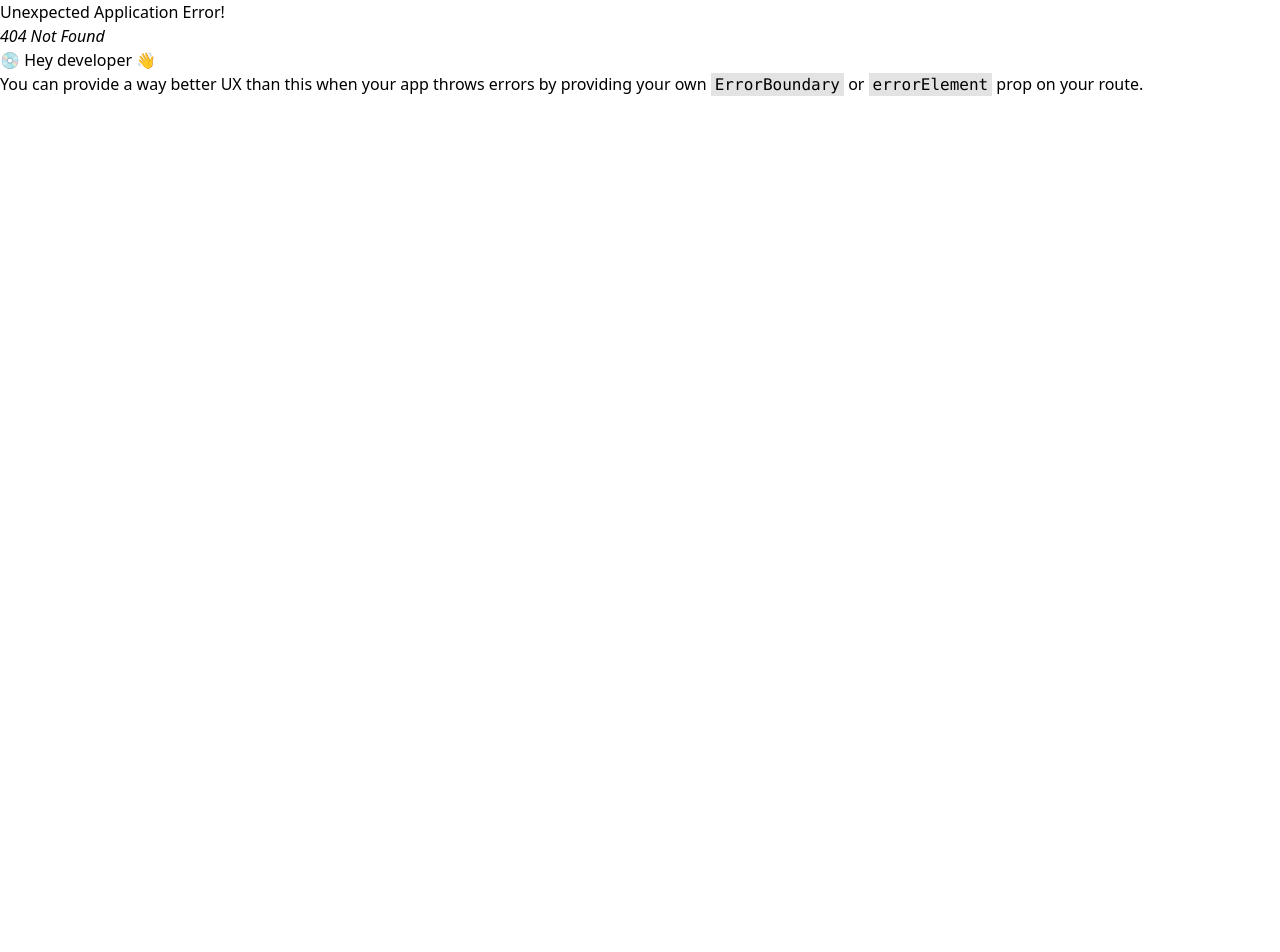
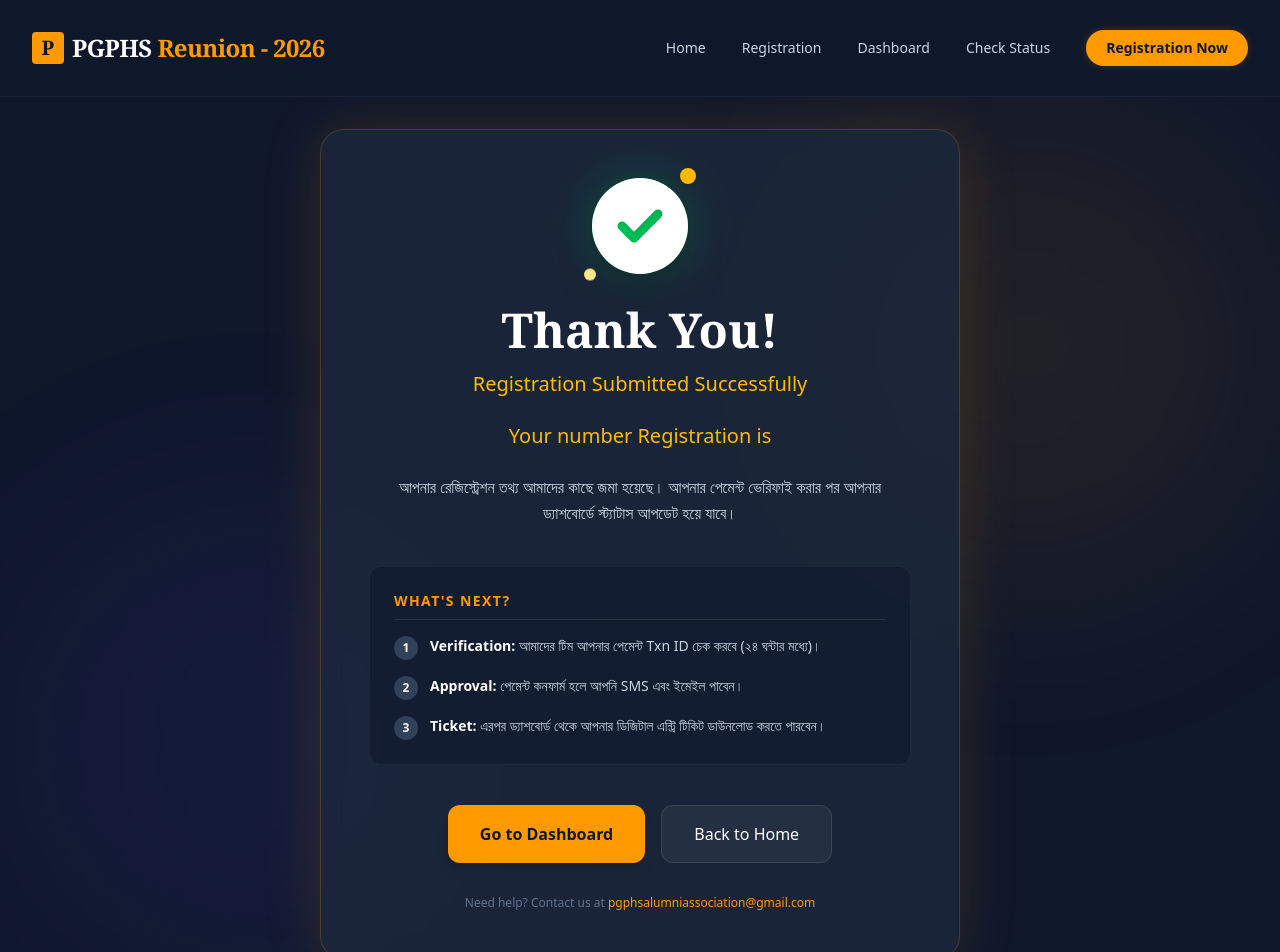
Before and after one commit to devforhadul/pgphs-reunion-project, a React (Vite) app: page /confirmation in a window 1280 px wide. Before the commit this address had no page. Shown: the top 952 px of the page. Before the commit the page ends 800 px from the top, so only its background shows below. Built offline with nearby package versions, Linux system fonts and the light colour scheme.

Commit message:
Add: Confirmation page after payment

```diff
--- a/src/components/AdminPage.tsx
+++ b/src/components/AdminPage.tsx
@@ -160,117 +160,117 @@ const AdminTable: React.FC<{
 };
 
 // --- Sub-Component 2: Manual Registration Form ---
-const ManualRegistrationForm: React.FC<{ fetchUsers: () => void }> = ({
-  fetchUsers,
-}) => {
-  const [formData, setFormData] = useState({
-    name: "",
-    batch: "",
-    email: "",
-    paymentTxnId: "",
-    paymentStatus: "Paid" as "Paid" | "Pending",
-  });
-  const [loading, setLoading] = useState(false);
+// const ManualRegistrationForm: React.FC<{ fetchUsers: () => void }> = ({
+//   fetchUsers,
+// }) => {
+//   const [formData, setFormData] = useState({
+//     name: "",
+//     batch: "",
+//     email: "",
+//     paymentTxnId: "",
+//     paymentStatus: "Paid" as "Paid" | "Pending",
+//   });
+//   const [loading, setLoading] = useState(false);
 
-  const handleChange = (
-    e: React.ChangeEvent<HTMLInputElement | HTMLSelectElement>
-  ) => {
-    setFormData({ ...formData, [e.target.name]: e.target.value });
-  };
+//   const handleChange = (
+//     e: React.ChangeEvent<HTMLInputElement | HTMLSelectElement>
+//   ) => {
+//     setFormData({ ...formData, [e.target.name]: e.target.value });
+//   };
 
-  const handleSubmit = async (e: React.FormEvent) => {
-    e.preventDefault();
-    setLoading(true);
-    try {
-      await addDoc(collection(db, COLLECTION_NAME), {
-        ...formData,
-        createdAt: new Date(),
-      });
-      alert("নতুন পেমেন্ট তথ্য সফলভাবে যোগ করা হয়েছে।");
-      setFormData({
-        name: "",
-        batch: "",
-        email: "",
-        paymentTxnId: "",
-        paymentStatus: "Paid",
-      });
-      fetchUsers(); // Refresh data
-    } catch (error) {
-      console.error("Error adding document: ", error);
-      alert("ডাটা যোগ করতে ব্যর্থ। কনসোল দেখুন।");
-    } finally {
-      setLoading(false);
-    }
-  };
+//   const handleSubmit = async (e: React.FormEvent) => {
+//     e.preventDefault();
+//     setLoading(true);
+//     try {
+//       await addDoc(collection(db, COLLECTION_NAME), {
+//         ...formData,
+//         createdAt: new Date(),
+//       });
+//       alert("নতুন পেমেন্ট তথ্য সফলভাবে যোগ করা হয়েছে।");
+//       setFormData({
+//         name: "",
+//         batch: "",
+//         email: "",
+//         paymentTxnId: "",
+//         paymentStatus: "Paid",
+//       });
+//       fetchUsers(); // Refresh data
+//     } catch (error) {
+//       console.error("Error adding document: ", error);
+//       alert("ডাটা যোগ করতে ব্যর্থ। কনসোল দেখুন।");
+//     } finally {
+//       setLoading(false);
+//     }
+//   };
 
-  return (
-    <div className="bg-white p-6 rounded-xl shadow-2xl border border-slate-100">
-      <h3 className="text-2xl font-serif font-bold text-slate-800 mb-6 flex items-center gap-2">
-        <FaPlusCircle className="text-amber-500" /> Manually Add Payment/User
-      </h3>
-      <form onSubmit={handleSubmit} className="space-y-4">
-        <input
-          type="text"
-          name="name"
-          value={formData.name}
-          onChange={handleChange}
-          placeholder="Full Name"
-          required
-          className="w-full p-3 border border-slate-300 rounded-lg focus:border-amber-500 focus:ring-1 focus:ring-amber-500 transition-colors"
-        />
-        <div className="grid grid-cols-1 md:grid-cols-2 gap-4">
-          <input
-            type="text"
-            name="batch"
-            value={formData.batch}
-            onChange={handleChange}
-            placeholder="Batch (e.g., 2005)"
-            required
-            className="w-full p-3 border border-slate-300 rounded-lg focus:border-amber-500 focus:ring-1 focus:ring-amber-500 transition-colors"
-          />
-          <input
-            type="email"
-            name="email"
-            value={formData.email}
-            onChange={handleChange}
-            placeholder="Email"
-            required
-            className="w-full p-3 border border-slate-300 rounded-lg focus:border-amber-500 focus:ring-1 focus:ring-amber-500 transition-colors"
-          />
-        </div>
+//   return (
+//     <div className="bg-white p-6 rounded-xl shadow-2xl border border-slate-100">
+//       <h3 className="text-2xl font-serif font-bold text-slate-800 mb-6 flex items-center gap-2">
+//         <FaPlusCircle className="text-amber-500" /> Manually Add Payment/User
+//       </h3>
+//       <form onSubmit={handleSubmit} className="space-y-4">
+//         <input
+//           type="text"
+//           name="name"
+//           value={formData.name}
+//           onChange={handleChange}
+//           placeholder="Full Name"
+//           required
+//           className="w-full p-3 border border-slate-300 rounded-lg focus:border-amber-500 focus:ring-1 focus:ring-amber-500 transition-colors"
+//         />
+//         <div className="grid grid-cols-1 md:grid-cols-2 gap-4">
+//           <input
+//             type="text"
+//             name="batch"
+//             value={formData.batch}
+//             onChange={handleChange}
+//             placeholder="Batch (e.g., 2005)"
+//             required
+//             className="w-full p-3 border border-slate-300 rounded-lg focus:border-amber-500 focus:ring-1 focus:ring-amber-500 transition-colors"
+//           />
+//           <input
+//             type="email"
+//             name="email"
+//             value={formData.email}
+//             onChange={handleChange}
+//             placeholder="Email"
+//             required
+//             className="w-full p-3 border border-slate-300 rounded-lg focus:border-amber-500 focus:ring-1 focus:ring-amber-500 transition-colors"
+//           />
+//         </div>
 
-        <input
-          type="text"
-          name="paymentTxnId"
-          value={formData.paymentTxnId}
-          onChange={handleChange}
-          placeholder="Payment Txn ID (Optional)"
-          className="w-full p-3 border border-slate-300 rounded-lg focus:border-amber-500 focus:ring-1 focus:ring-amber-500 transition-colors"
-        />
+//         <input
+//           type="text"
+//           name="paymentTxnId"
+//           value={formData.paymentTxnId}
+//           onChange={handleChange}
+//           placeholder="Payment Txn ID (Optional)"
+//           className="w-full p-3 border border-slate-300 rounded-lg focus:border-amber-500 focus:ring-1 focus:ring-amber-500 transition-colors"
+//         />
 
-        <select
-          name="paymentStatus"
-          value={formData.paymentStatus}
-          onChange={handleChange}
-          required
-          className="w-full p-3 border border-slate-300 rounded-lg focus:border-amber-500 focus:ring-1 focus:ring-amber-500 transition-colors bg-white"
-        >
-          <option value="Paid">Status: Paid</option>
-          <option value="Pending">Status: Pending</option>
-        </select>
+//         <select
+//           name="paymentStatus"
+//           value={formData.paymentStatus}
+//           onChange={handleChange}
+//           required
+//           className="w-full p-3 border border-slate-300 rounded-lg focus:border-amber-500 focus:ring-1 focus:ring-amber-500 transition-colors bg-white"
+//         >
+//           <option value="Paid">Status: Paid</option>
+//           <option value="Pending">Status: Pending</option>
+//         </select>
 
-        <button
-          type="submit"
-          disabled={loading}
-          className="w-full py-3 bg-amber-500 hover:bg-amber-600 text-slate-900 font-bold rounded-lg transition-all duration-300 shadow-md flex items-center justify-center gap-2 disabled:opacity-50"
-        >
-          {loading ? <FaSpinner className="animate-spin" /> : <FaEdit />}
-          {loading ? "Adding Data..." : "Add Data to Firestore"}
-        </button>
-      </form>
-    </div>
-  );
-};
+//         <button
+//           type="submit"
+//           disabled={loading}
+//           className="w-full py-3 bg-amber-500 hover:bg-amber-600 text-slate-900 font-bold rounded-lg transition-all duration-300 shadow-md flex items-center justify-center gap-2 disabled:opacity-50"
+//         >
+//           {loading ? <FaSpinner className="animate-spin" /> : <FaEdit />}
+//           {loading ? "Adding Data..." : "Add Data to Firestore"}
+//         </button>
+//       </form>
+//     </div>
+//   );
+// };
 
 // --- Main Component: AdminPage ---
 export default function AdminPage() {
@@ -321,9 +321,9 @@ export default function AdminPage() {
         </p>
       </div>
 
-      <div className="max-w-7xl mx-auto px-4 sm:px-6 lg:px-8 -mt-8 space-y-8">
+      <div className="max-w-7xl mx-auto px-4 sm:px-6 lg:px-8  space-y-8">
         {/* Manual Registration Form */}
-        <ManualRegistrationForm fetchUsers={fetchUsers} />
+        {/* <ManualRegistrationForm fetchUsers={fetchUsers} /> */}
 
         <div className="border-t border-slate-200 pt-8">
           <h2 className="text-3xl font-serif font-bold text-slate-800 mb-6">
--- a/src/components/CartPage.tsx
+++ b/src/components/CartPage.tsx
@@ -221,7 +221,7 @@ export const CartPage = () => {
       });
 
       alert("Payment submitted successfully! Waiting for verification.");
-      navigate("/dashboard");
+      navigate("/confirmation");
     } catch (error) {
       console.error("Error during payment update:", error);
       alert("Update failed. Please try again.");
--- /dev/null
+++ b/src/components/ConfirmationPage.tsx
@@ -0,0 +1,147 @@
+import React, { useEffect, useState } from 'react';
+import { Link } from 'react-router-dom';
+
+// --- Custom SVG Icons ---
+const FaCheckCircle = (props: React.SVGProps<SVGSVGElement>) => (
+  <svg {...props} xmlns="http://www.w3.org/2000/svg" viewBox="0 0 512 512">
+    <path fill="currentColor" d="M256 512A256 256 0 1 0 256 0a256 256 0 1 0 0 512zM369 209L241 337c-9.4 9.4-24.6 9.4-33.9 0l-64-64c-9.4-9.4-9.4-24.6 0-33.9s24.6-9.4 33.9 0l47 47L335 175c9.4-9.4 24.6-9.4 33.9 0s9.4 24.6 0 33.9z"/>
+  </svg>
+);
+
+const FaArrowRight = (props: React.SVGProps<SVGSVGElement>) => (
+  <svg {...props} xmlns="http://www.w3.org/2000/svg" viewBox="0 0 448 512">
+    <path fill="currentColor" d="M438.6 278.6c12.5-12.5 12.5-32.8 0-45.3l-160-160c-12.5-12.5-32.8-12.5-45.3 0s-12.5 32.8 0 45.3L370.7 224H32c-17.7 0-32 14.3-32 32s14.3 32 32 32h338.7L233.3 393.3c-12.5 12.5-12.5 32.8 0 45.3s32.8 12.5 45.3 0l160-160z"/>
+  </svg>
+);
+
+const FaDownload = (props: React.SVGProps<SVGSVGElement>) => (
+  <svg {...props} xmlns="http://www.w3.org/2000/svg" viewBox="0 0 512 512">
+    <path fill="currentColor" d="M288 32c0-17.7-14.3-32-32-32s-32 14.3-32 32V274.7l-73.4-73.4c-12.5-12.5-32.8-12.5-45.3 0s-12.5 32.8 0 45.3l128 128c12.5 12.5 32.8 12.5 45.3 0l128-128c12.5-12.5 12.5-32.8 0-45.3s-32.8-12.5-45.3 0L288 274.7V32zM64 352c-35.3 0-64 28.7-64 64v32c0 35.3 28.7 64 64 64H448c35.3 0 64-28.7 64-64V416c0-35.3-28.7-64-64-64H346.5l-45.3 45.3c-25 25-65.5 25-90.5 0L165.5 352H64zM432 456c-13.3 0-24-10.7-24-24s10.7-24 24-24s24 10.7 24 24s-10.7 24-24 24z"/>
+  </svg>
+);
+
+const FaHome = (props: React.SVGProps<SVGSVGElement>) => (
+  <svg {...props} xmlns="http://www.w3.org/2000/svg" viewBox="0 0 576 512">
+    <path fill="currentColor" d="M575.8 255.5c0 18-15 32.1-32 32.1h-32l.7 160.2c0 2.7-.2 5.4-.5 8.1V472c0 22.1-17.9 40-40 40H456c-1.1 0-2.2 0-3.3-.1c-1.4 .1-2.8 .1-4.2 .1H416 392c-22.1 0-40-17.9-40-40V448 384c0-17.7-14.3-32-32-32H256c-17.7 0-32 14.3-32 32v64 24c0 22.1-17.9 40-40 40H160 128.1c-1.5 0-3-.1-4.5-.2c-1.2 .1-2.4 .2-3.6 .2H104c-22.1 0-40-17.9-40-40V360c0-.9 0-1.9 .1-2.8V287.6H32c-18 0-32-14-32-32.1c0-9 3-17 10-24L266.4 8c7-7 15-8 22-8s15 2 21 7L564.8 231.5c8 7 12 15 11 24z"/>
+  </svg>
+);
+
+export const ConfirmationPage = () => {
+  const [showConfetti, setShowConfetti] = useState(true);
+
+  // Simple visual effect timer
+  useEffect(() => {
+    const timer = setTimeout(() => setShowConfetti(false), 5000);
+    return () => clearTimeout(timer);
+  }, []);
+
+  return (
+    <div className="min-h-screen py-8 bg-slate-900 text-white font-sans overflow-hidden flex items-center justify-center relative">
+
+      {/* --- Ambient Background Effects --- */}
+      <div className="absolute top-0 right-0 w-[500px] h-[500px] bg-amber-500/10 rounded-full blur-[120px] animate-pulse"></div>
+      <div className="absolute bottom-0 left-0 w-[500px] h-[500px] bg-indigo-500/10 rounded-full blur-[120px] animate-pulse delay-700"></div>
+
+      {/* --- Confetti Effect (CSS Based) --- */}
+      {showConfetti && (
+        <div className="absolute inset-0 overflow-hidden pointer-events-none">
+           {[...Array(20)].map((_, i) => (
+             <div
+                key={i}
+                className="absolute w-2 h-2 bg-amber-400 rounded-full animate-ping"
+                style={{
+                  top: `${Math.random() * 100}%`,
+                  left: `${Math.random() * 100}%`,
+                  animationDuration: `${Math.random() * 2 + 1}s`,
+                  animationDelay: `${Math.random()}s`
+                }}
+             ></div>
+           ))}
+        </div>
+      )}
+
+      {/* --- Main Content Card --- */}
+      <div className="relative z-10 w-full max-w-2xl px-4">
+        <div className="bg-slate-800/80 backdrop-blur-md rounded-3xl p-8 md:p-12 border border-amber-500/20 shadow-[0_0_60px_rgba(245,158,11,0.15)] text-center transform transition-all hover:scale-[1.01]">
+
+          {/* Success Icon */}
+          <div className="mb-8 relative inline-block">
+             <div className="absolute inset-0 bg-green-500 rounded-full blur-xl opacity-20 animate-pulse"></div>
+             <div className="relative bg-gradient-to-br from-green-400 to-green-600 rounded-full w-24 h-24 flex items-center justify-center mx-auto shadow-2xl">
+                <FaCheckCircle className="text-white text-5xl drop-shadow-md" />
+             </div>
+             {/* Decorative particles around icon */}
+             <div className="absolute -top-2 -right-2 w-4 h-4 bg-amber-400 rounded-full animate-bounce"></div>
+             <div className="absolute -bottom-2 -left-2 w-3 h-3 bg-amber-200 rounded-full animate-bounce delay-150"></div>
+          </div>
+
+          {/* Heading */}
+          <h1 className="text-4xl md:text-5xl font-extrabold text-white mb-4 font-serif">
+            Thank You!
+          </h1>
+          <p className="text-xl text-amber-400 font-medium mb-6">
+            Registration Submitted Successfully
+          </p>
+          <p className="text-xl text-amber-400 font-medium mb-6">
+            Your number Registration is {}
+          </p>
+
+          <p className="text-slate-300 leading-relaxed mb-10 max-w-lg mx-auto">
+            আপনার রেজিস্ট্রেশন তথ্য আমাদের কাছে জমা হয়েছে। আপনার পেমেন্ট ভেরিফাই করার পর আপনার ড্যাশবোর্ডে স্ট্যাটাস আপডেট হয়ে যাবে।
+          </p>
+
+          {/* Summary / Next Steps Box */}
+          <div className="bg-slate-900/50 rounded-xl p-6 mb-10 border border-white/5 text-left">
+             <h3 className="text-sm font-bold text-amber-500 uppercase tracking-widest mb-4 border-b border-white/10 pb-2">
+               What's Next?
+             </h3>
+             <ul className="space-y-4">
+               <li className="flex items-start gap-3">
+                 <span className="flex-shrink-0 w-6 h-6 bg-slate-700 rounded-full flex items-center justify-center text-xs font-bold text-white">1</span>
+                 <p className="text-sm text-slate-300">
+                   <strong className="text-white">Verification:</strong> আমাদের টিম আপনার পেমেন্ট Txn ID চেক করবে (২৪ ঘন্টার মধ্যে)।
+                 </p>
+               </li>
+               <li className="flex items-start gap-3">
+                 <span className="flex-shrink-0 w-6 h-6 bg-slate-700 rounded-full flex items-center justify-center text-xs font-bold text-white">2</span>
+                 <p className="text-sm text-slate-300">
+                   <strong className="text-white">Approval:</strong> পেমেন্ট কনফার্ম হলে আপনি SMS এবং ইমেইল পাবেন।
+                 </p>
+               </li>
+               <li className="flex items-start gap-3">
+                 <span className="flex-shrink-0 w-6 h-6 bg-slate-700 rounded-full flex items-center justify-center text-xs font-bold text-white">3</span>
+                 <p className="text-sm text-slate-300">
+                   <strong className="text-white">Ticket:</strong> এরপর ড্যাশবোর্ড থেকে আপনার ডিজিটাল এন্ট্রি টিকিট ডাউনলোড করতে পারবেন।
+                 </p>
+               </li>
+             </ul>
+          </div>
+
+          {/* Action Buttons */}
+          <div className="flex flex-col sm:flex-row gap-4 justify-center">
+            <Link
+              to="/dashboard"
+              className="flex items-center justify-center gap-2 px-8 py-4 bg-amber-500 hover:bg-amber-600 text-slate-900 font-bold rounded-xl transition-all duration-300 shadow-lg hover:shadow-amber-500/25 group"
+            >
+              Go to Dashboard
+              {/* <FaArrowRight className="group-hover:translate-x-1 transition-transform" /> */}
+            </Link>
+
+            <Link
+              to="/"
+              className="flex items-center justify-center gap-2 px-8 py-4 bg-white/5 hover:bg-white/10 border border-white/10 text-white font-medium rounded-xl transition-all duration-300"
+            >
+              {/* <FaHome  /> */}
+              Back to Home
+            </Link>
+          </div>
+
+          <p className="mt-8 text-xs text-slate-500">
+            Need help? Contact us at <a href="mailto:support@pgphsreunion.com" className="text-amber-500 hover:underline">pgphsalumniassociation@gmail.com</a>
+          </p>
+
+        </div>
+      </div>
+    </div>
+  );
+};
--- a/src/components/HomePage.tsx
+++ b/src/components/HomePage.tsx
@@ -92,7 +92,7 @@ export const HomePage = () => {
                     </div>
                     <div>
                       <p className="text-xs text-slate-400 uppercase">Date</p>
-                      <p className="font-semibold">January 2, 2026</p>
+                      <p className="font-semibold">March 22, 2026</p>
                     </div>
                   </div>
                   <div className="flex items-center gap-4 text-slate-300">
--- a/src/main.tsx
+++ b/src/main.tsx
@@ -12,6 +12,7 @@ import { Toaster } from "react-hot-toast";
 import { HomePage } from "./components/HomePage";
 import QrVerify from "./components/QrVerify";
 import  AdminPage from "./components/AdminPage";
+import { ConfirmationPage } from "./components/ConfirmationPage";
 // import AdminPage from "./components/AdminPage";
 
 const router = createBrowserRouter([
@@ -47,6 +48,10 @@ const router = createBrowserRouter([
         path: "verify/:id",
         element: <QrVerify />,
       },
+      {
+        path: 'confirmation',
+        element: <ConfirmationPage/>
+      }
     ],
   },
 ]);
```
